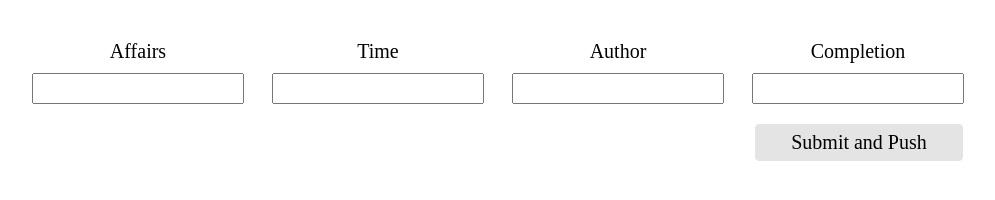
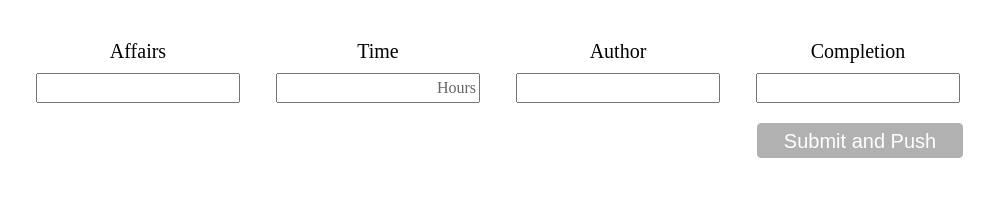
Before and after one commit to zbw322092/i-hate-weekly-report, a website: page client/index.html in a window 1280 px wide. Shown: the whole page, without its empty margins (132-1127 px from the left). Drawn offline with Linux system fonts and the light colour scheme.

Commit message:
add text 'inside' input element

```diff
--- a/client/stylesheets/common.less
+++ b/client/stylesheets/common.less
@@ -21,6 +21,17 @@
   background-size: 100% 100%;
 }
 
+.hideNumberSpinner() {
+    input[type=number]::-webkit-outer-spin-button,
+    input[type=number]::-webkit-inner-spin-button {
+        -webkit-appearance: none;
+        margin: 0;
+    }
+    input[type=number] {
+        -moz-appearance:textfield;
+    }
+}
+
 body {
 	margin: 0 !important;
 }
--- a/client/stylesheets/week.report.less
+++ b/client/stylesheets/week.report.less
@@ -28,15 +28,28 @@
 		margin-top: 10px;
 		overflow: hidden;
 		.input-container {
+			position: relative;
 			display: inline-block;
 			width: 240px;
 			float: left;
 			text-align: center;
-
+			.hideNumberSpinner();
 			input {
 				width: 85%;
-				height: 25px;
+				height: 30px;
 				font-size: 14px;
+			  -webkit-box-sizing: border-box;
+			  -moz-box-sizing: border-box;
+			  box-sizing: border-box;
+			}
+			.time-input {
+				padding-right: 48px;
+			}
+			.hours {
+				position: absolute;
+				line-height: 30px;
+				right: 22px;
+				color: #666666;
 			}
 		}
 
@@ -76,19 +89,23 @@
 	.button-container {
 		width: 1020px;
 		margin: 0 auto;
-		div {
+		button {
 			float: right;
 			width: 206px;
 			height: 35px;
 			line-height: 35px;
 			margin-right: 75px;
 			margin-top: 20px;
-			border: 1px solid #e4e4e4;
-			background: #e4e4e4;
+			border: 1px solid #666666;
+			background: #666666;
 			font-size: 20px;
 			border-radius: 4px;
 			text-align: center;
+			padding: 0;
+			color: #ffffff;
 		}
-
+		.disable-button {
+			opacity: 0.5;
+		}
 	}
 }
--- a/client/views/report_content_form.html
+++ b/client/views/report_content_form.html
@@ -12,7 +12,8 @@
 				<input ng-model="data.affairs" name="{{'affairs' + $index}}" class="first-input" required>
 			</div>
 			<div class="input-container">
-				<input ng-model="data.time" name="{{'time' + $index}}" required>
+				<input type="number" class="time-input" ng-model="data.time" name="{{'time' + $index}}" required>
+				<span class="hours">Hours</span>
 			</div>
 			<div class="input-container">
 				<input ng-model="data.author" name="{{'author' + $index}}" required>
@@ -27,6 +28,6 @@
 	</form>
 
 	<div class="button-container">
-		<div ng-click="submitForm()">Submit and Push</div>
+		<button ng-click="submitForm()" ng-disable="reportForm.$invalid" ng-class="{'disable-button': reportForm.$invalid}">Submit and Push</button>
 	</div>
 </div>
```
